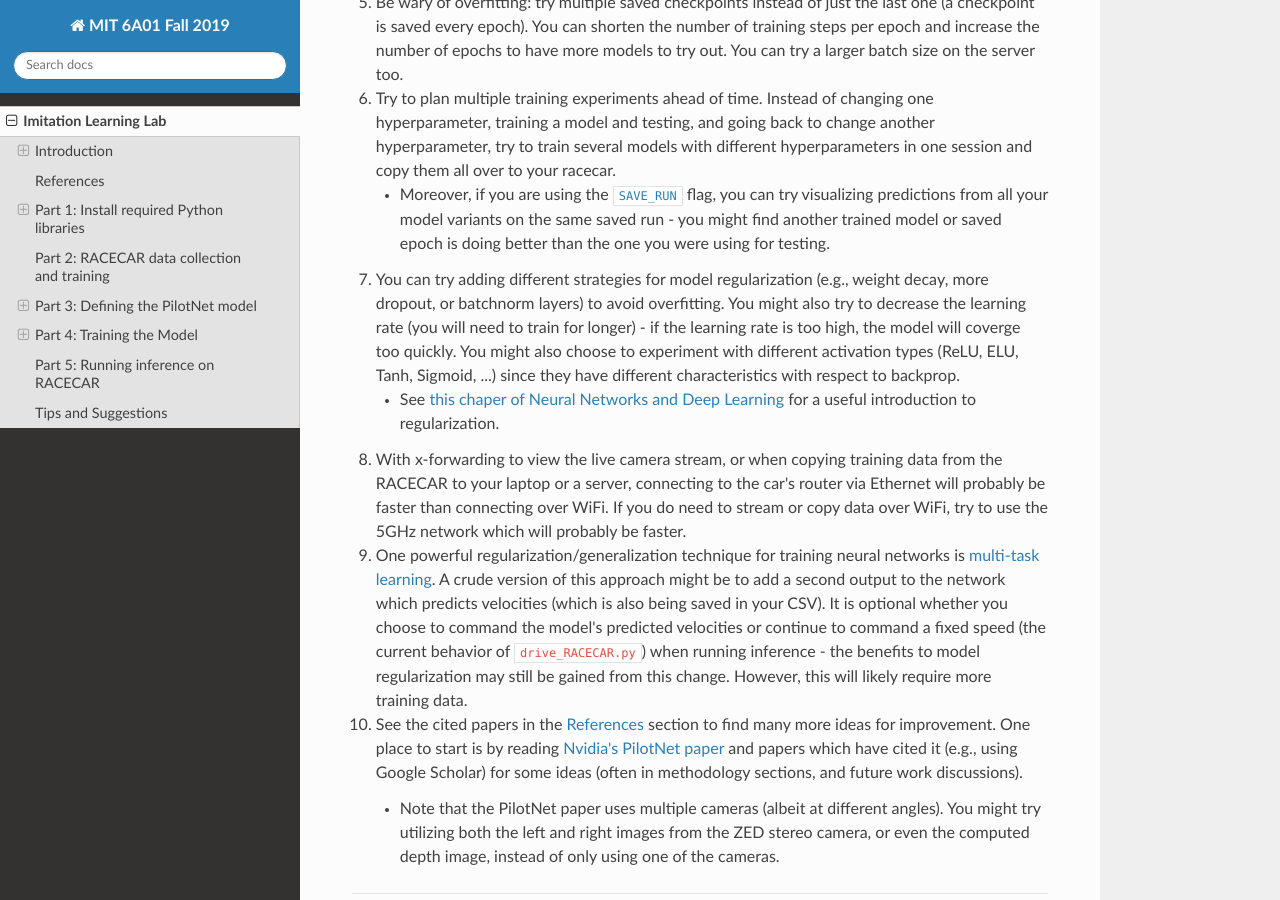
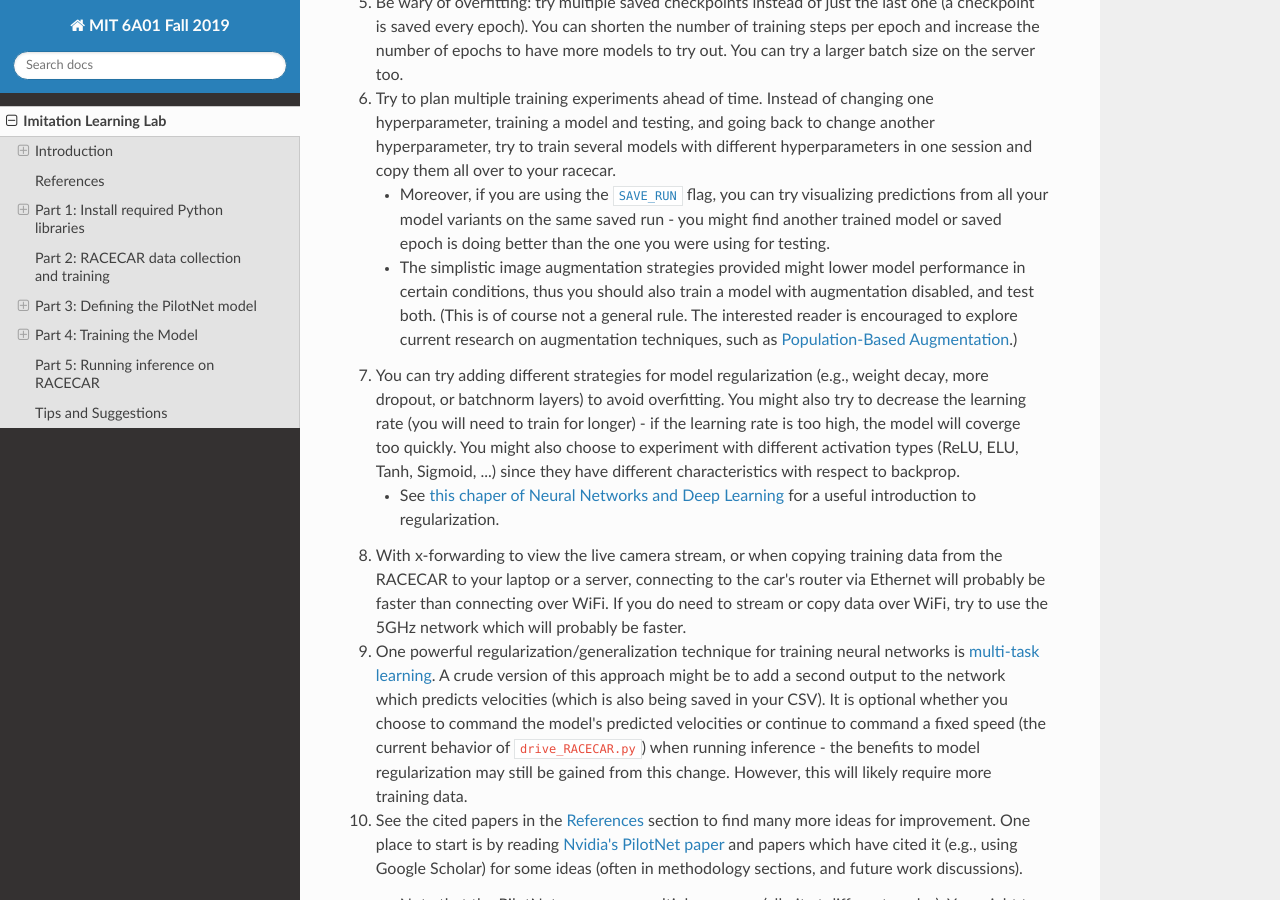
Before and after one commit to mmaz/racecar_fall19, an MkDocs documentation site: the page built from docs/index.md, in a window 1280 px wide and 900 px high, scrolled down 12170 px. Built offline with MkDocs 1.6.1, drawn with Linux system fonts in a browser that asks for light colours; nearby versions of some CDN libraries.

Commit message:
note on disabling augmentation

```diff
--- a/docs/index.md
+++ b/docs/index.md
@@ -362,6 +362,7 @@ If you are having diffuclty training a working model, or are looking for ideas f
 1. Be wary of overfitting: try multiple saved checkpoints instead of just the last one (a checkpoint is saved every epoch). You can shorten the number of training steps per epoch and increase the number of epochs to have more models to try out. You can try a larger batch size on the server too.
 1. Try to plan multiple training experiments ahead of time. Instead of changing one hyperparameter, training a model and testing, and going back to change another hyperparameter, try to train several models with different hyperparameters in one session and copy them all over to your racecar.
     * Moreover, if you are using the [`SAVE_RUN`](https://github.com/mmaz/imitation_learning_lab/blob/2ebcd9140e34ca2e2283496a84ea4e47c8979788/infer_RACECAR.py#L21) flag, you can try visualizing predictions from all your model variants on the same saved run - you might find another trained model or saved epoch is doing better than the one you were using for testing.
+    * The simplistic image augmentation strategies provided might lower model performance in certain conditions, thus you should also train a model with augmentation disabled, and test both. (This is of course not a general rule. The interested reader is encouraged to explore current research on augmentation techniques, such as [Population-Based Augmentation](https://bair.berkeley.edu/blog/2019/06/07/data_aug/).)
 1. You can try adding different strategies for model regularization (e.g., weight decay, more dropout, or batchnorm layers) to avoid overfitting. You might also try to decrease the learning rate (you will need to train for longer) - if the learning rate is too high, the model will coverge too quickly. You might also choose to experiment with different activation types (ReLU, ELU, Tanh, Sigmoid, ...) since they have different characteristics with respect to backprop.
     * See [this chaper of Neural Networks and Deep Learning](http://neuralnetworksanddeeplearning.com/chap3.html) for a useful introduction to regularization.
 1. With x-forwarding to view the live camera stream, or when copying training data from the RACECAR to your laptop or a server, connecting to the car's router via Ethernet will probably be faster than connecting over WiFi. If you do need to stream or copy data over WiFi, try to use the 5GHz network which will probably be faster.
```
